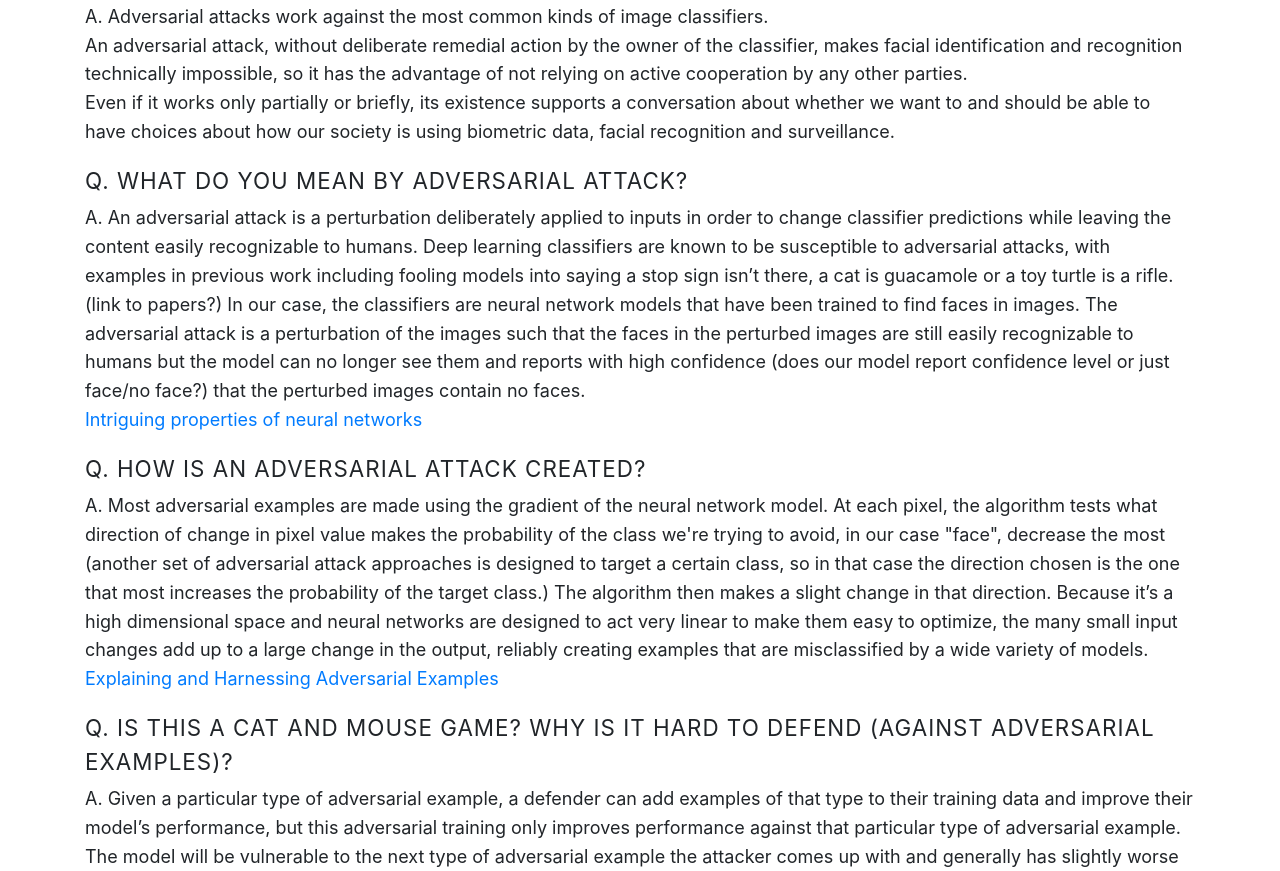
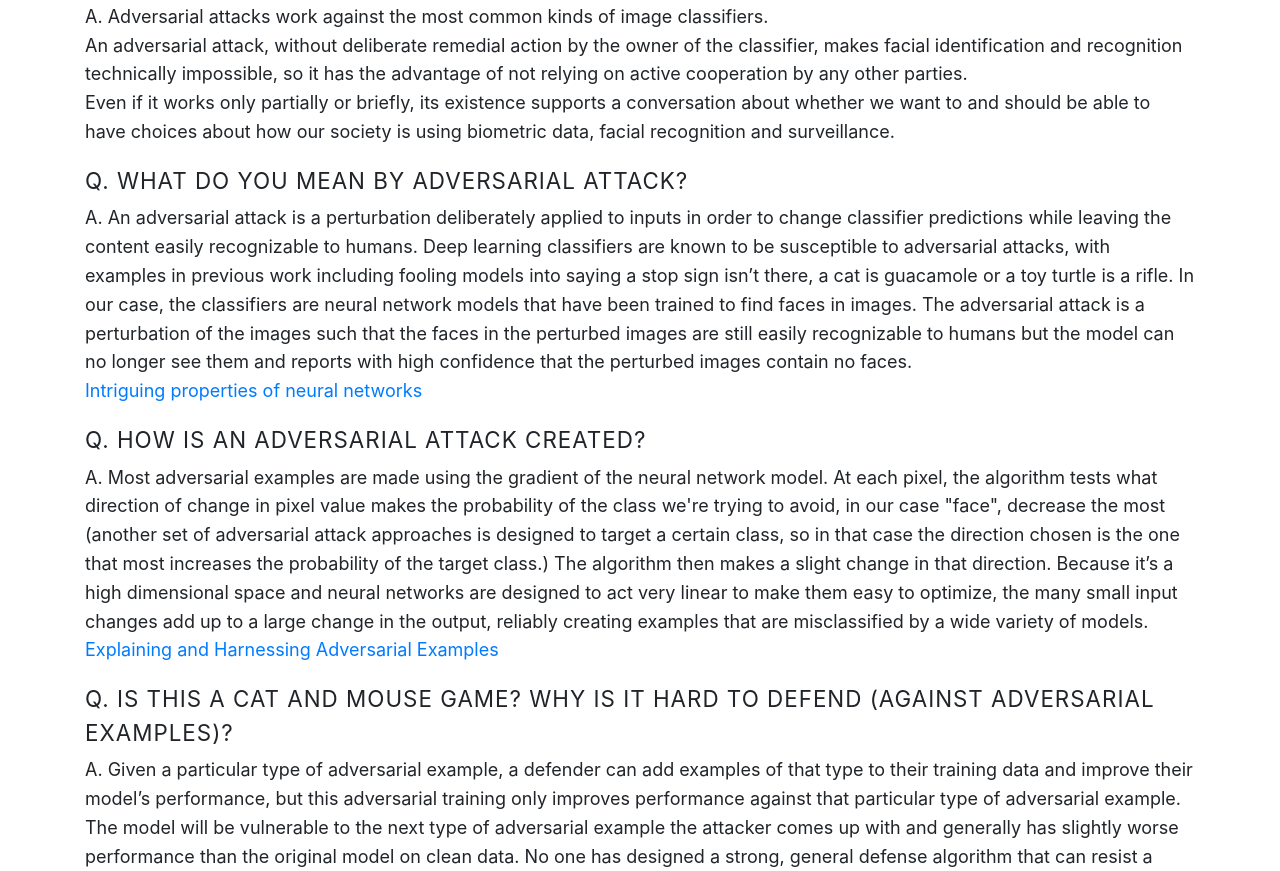
Before and after one commit to equalais/equalais.github.io, a website with bundled scripts: page index.html in a window 1280 px wide. Shown: the part 4049-4920 px from the top of the page. Built offline with nearby package versions, Linux system fonts and the light colour scheme.

Commit message:
text edits

```diff
--- a/index.html
+++ b/index.html
@@ -181,7 +181,7 @@
         Even if it works only partially or briefly, its existence supports a conversation about whether we want to and should be able to have choices about how our society is using biometric data, facial recognition and surveillance.
         </p>
         <h3 class="text-left"><small>Q. What do you mean by adversarial attack?</small></h3>
-        <p class="text-left text-justify">A. An adversarial attack is a perturbation deliberately applied to inputs in order to change classifier predictions while leaving the content easily recognizable to humans. Deep learning classifiers are known to be susceptible to adversarial attacks, with examples in previous work including fooling models into saying a stop sign isn’t there, a cat is guacamole or a toy turtle is a rifle. (link to papers?) In our case, the classifiers are neural network models that have been trained to find faces in images. The adversarial attack is a perturbation of the images such that the faces in the perturbed images are still easily recognizable to humans but the model can no longer see them and reports with high confidence (does our model report confidence level or just face/no face?) that the perturbed images contain no faces.</br>
+        <p class="text-left text-justify">A. An adversarial attack is a perturbation deliberately applied to inputs in order to change classifier predictions while leaving the content easily recognizable to humans. Deep learning classifiers are known to be susceptible to adversarial attacks, with examples in previous work including fooling models into saying a stop sign isn’t there, a cat is guacamole or a toy turtle is a rifle. In our case, the classifiers are neural network models that have been trained to find faces in images. The adversarial attack is a perturbation of the images such that the faces in the perturbed images are still easily recognizable to humans but the model can no longer see them and reports with high confidence that the perturbed images contain no faces.</br>
           <a href="https://arxiv.org/abs/1312.6199">Intriguing properties of neural networks</a>
         </p>
         <h3 class="text-left"><small>Q. How is an adversarial attack created?</small></h3>
```
Also changed, not shown: team.html (+1 -1 lines).
